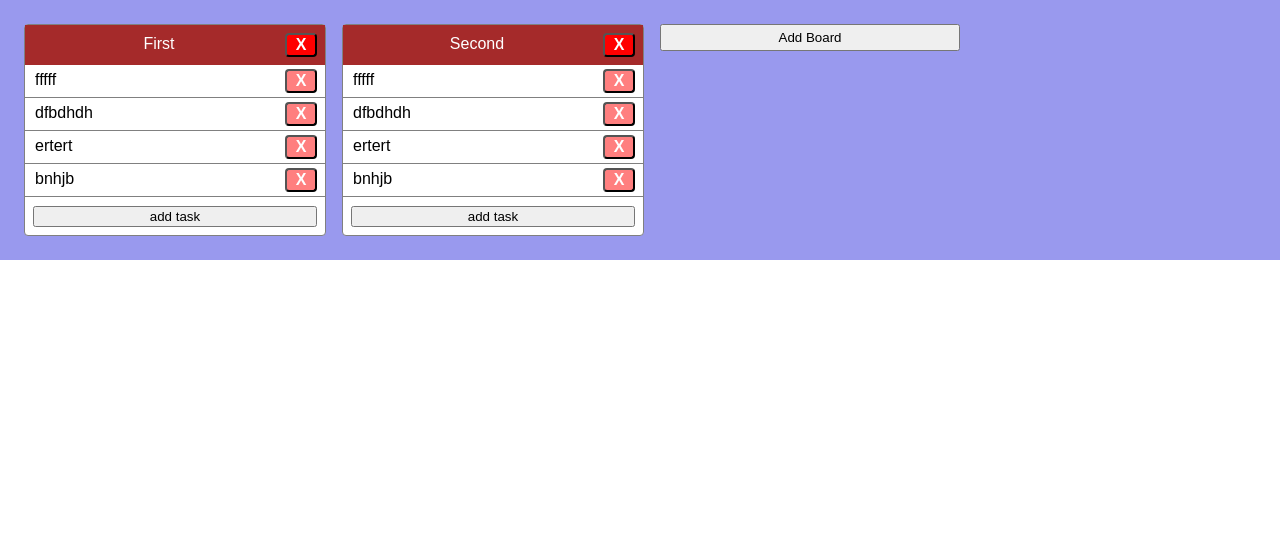
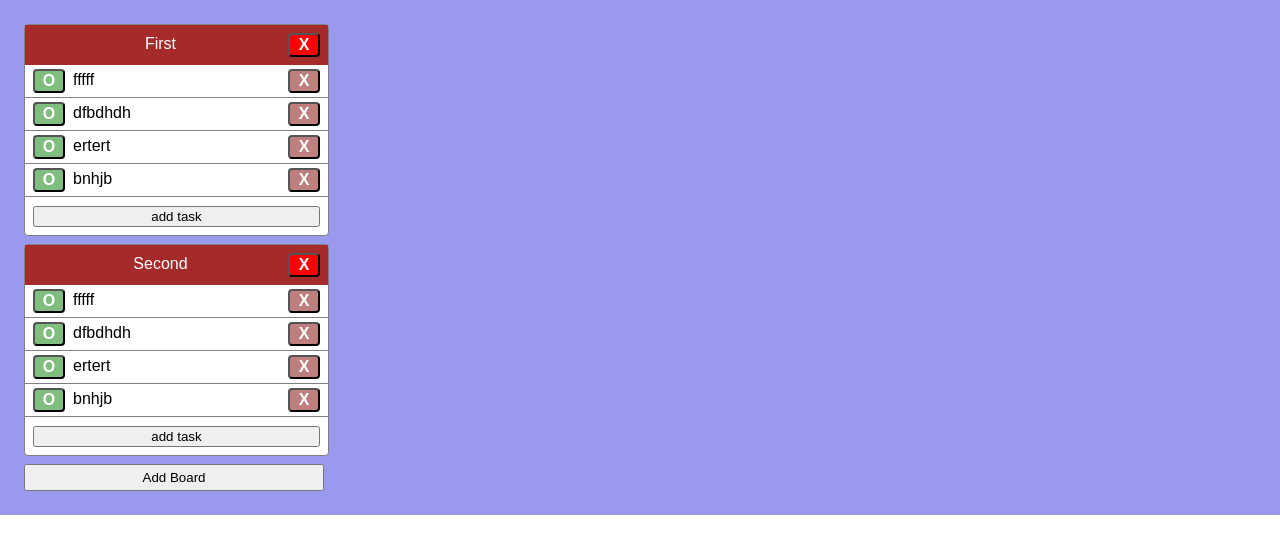
Before and after one commit to agentfan/react-exam, a React (Create React App) app: page / in a window 1280 px wide. Shown: the top 554 px of the page. Built offline with nearby package versions, Linux system fonts and the light colour scheme.

Commit message:
made boards

```diff
--- a/package.json
+++ b/package.json
@@ -9,6 +9,7 @@
     "@testing-library/user-event": "^7.2.1",
     "react": "^16.13.1",
     "react-dom": "^16.13.1",
+    "react-router-dom": "^5.2.0",
     "react-scripts": "3.4.1"
   },
   "scripts": {
--- a/src/App.js
+++ b/src/App.js
@@ -1,7 +1,8 @@
 import React from 'react';
 import Board from './components/board';
 import AddBoard from './components/addboard';
-import { StylesProvider, makeStyles} from '@material-ui/core';
+import { StylesProvider, makeStyles } from '@material-ui/core';
+import { BrowserRouter as Router, Switch, Route, Link } from "react-router-dom";
 
 const useStyles = makeStyles({
   root: {
@@ -71,10 +72,18 @@ function App() {
   };
 
   return (
+    <Router>
       <div className={classes.root}>
-      {boards && boards.map( board => <Board key={board.id} board={board} state={state}/> )}
-      <AddBoard state={state}/>
+        <switch>
+          <Route path="/:board/:task">
+          </Route>
+          <Route path="/">
+            {boards && boards.map(board => <Board key={board.id} board={board} state={state} />)}
+            <AddBoard state={state} />
+          </Route>
+        </switch>
       </div>
+    </Router>
   );
 }
 
--- a/src/components/addboard.js
+++ b/src/components/addboard.js
@@ -1,5 +1,5 @@
 import React from 'react';
-import { StylesProvider, makeStyles} from '@material-ui/core';
+import { makeStyles} from '@material-ui/core';
 import onAddBoard from '../utils/onAddBoard';
 
 const useStyles = makeStyles({
--- a/src/components/addtask.js
+++ b/src/components/addtask.js
@@ -1,5 +1,5 @@
 import React from 'react';
-import { StylesProvider, makeStyles} from '@material-ui/core';
+import { makeStyles} from '@material-ui/core';
 import onAddTask from '../utils/onAddTask';
 
 const useStyles = makeStyles({
--- a/src/components/board.js
+++ b/src/components/board.js
@@ -1,5 +1,5 @@
 import React from 'react';
-import { StylesProvider, makeStyles } from '@material-ui/core';
+import { makeStyles } from '@material-ui/core';
 import Task from './task';
 import AddTask from './addtask';
 import onDelBoard from '../utils/onDelBoard';
--- a/src/components/task.js
+++ b/src/components/task.js
@@ -1,5 +1,5 @@
 import React from 'react';
-import { StylesProvider, makeStyles } from '@material-ui/core';
+import { makeStyles } from '@material-ui/core';
 import onTextChanged from '../utils/onTextChanged';
 import onDelTask from '../utils/onDelTask';
 
@@ -7,25 +7,35 @@ const useStyles = makeStyles({
     task: {
         padding: '0.25rem 0.5rem',
         display: 'grid',
-        gridTemplateColumns: '1fr 2rem',
+        gridTemplateColumns: '2rem 1fr 2rem',
         backgroundColor: 'white',
         borderBottom: '1px solid grey',
-        '& div:first-child': {
+        '& div.text': {
             '& input': {
-                width: 'calc(100% - 0.5rem)',
+                width: 'calc(100% - 1rem)',
                 fontSize: '1rem',
                 backgroundColor: 'transparent',
-                border: 'none'
+                border: 'none',
+                padding: '0 0.5rem'
             }
         },
-        '& div:last-child': {
+        '& div.button': {
             '& button':{
                 width: '100%',
-                backgroundColor: 'rgba(255,0,0,0.5)',
                 color: 'white',
                 fontWeight: 'bold',
                 fontSize: '1rem',
                 borderRadius: '0.25rem'
+            }
+        },
+        '& div.button.see': {
+            '& button':{
+                backgroundColor: 'rgba(0,125,0,0.5)',
+            }
+        },
+        '& div.button.del': {
+            '& button':{
+                backgroundColor: 'rgba(125,0,0,0.5)',
             }
         }
     }
@@ -50,10 +60,13 @@ const Task = ({ board, task, state }) => {
 
     return (
         <div className={classes.task}>
-            <div>
+            <div className='button see'>
+                <button onClick={handleDelTask}>O</button>
+            </div>
+            <div className="text">
                 <input type="text" onChange={handleChange} onBlur={handleBlur} value={text} />
             </div>
-            <div>
+            <div className='button del'>
                 <button onClick={handleDelTask}>X</button>
             </div>
         </div>
```
Also changed, not shown: 1 other file (tests, documents, lock files or other folders). Lines whose indentation alone changed are shown as unchanged.
